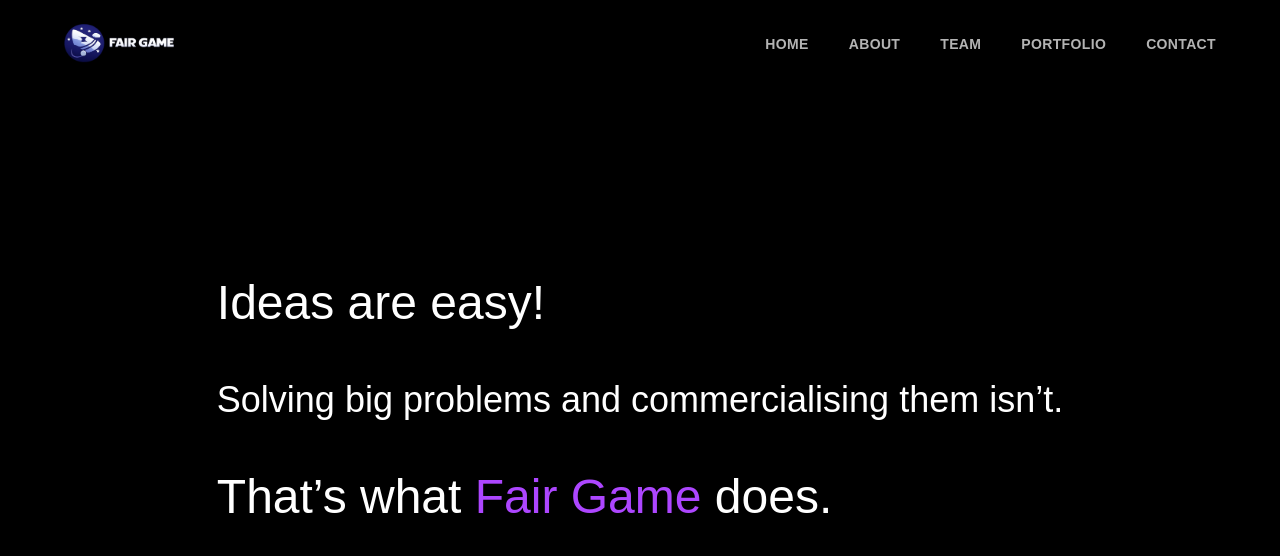
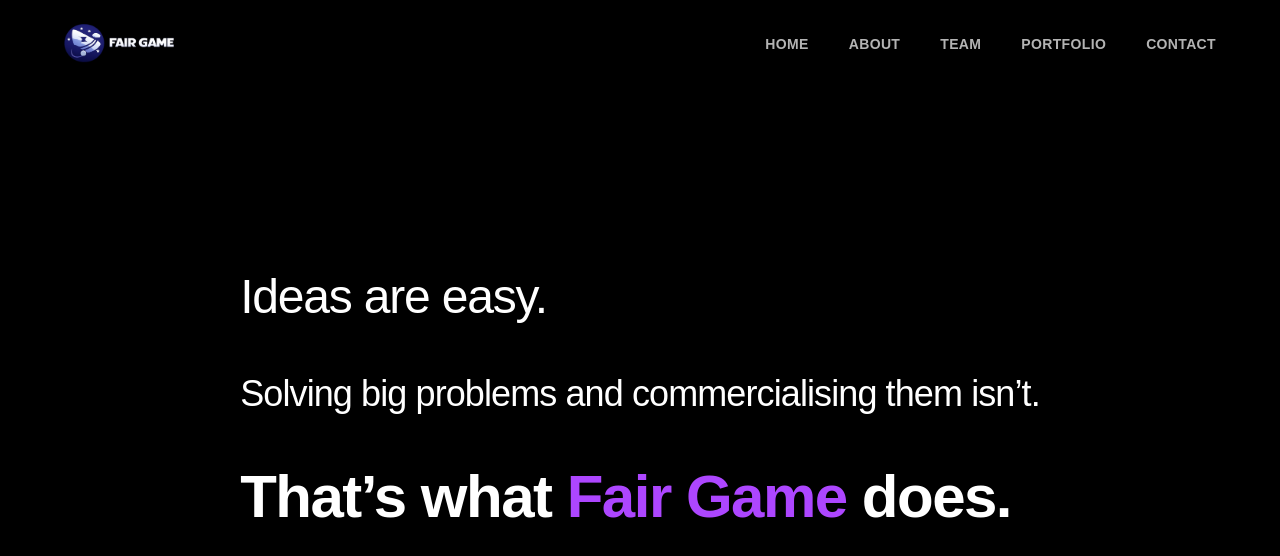
Before and after one commit to olha-kutova-foundprotect/fair-game, a Next.js app: page /home in a window 1280 px wide. Shown: the top 556 px of the page. Built offline with nearby package versions, Linux system fonts and the light colour scheme.

Commit message:
initiate project, set up main pages

```diff
--- a/src/app/home/page.tsx
+++ b/src/app/home/page.tsx
@@ -2,41 +2,67 @@
 
 import { motion } from 'framer-motion';
 
+const drop = {
+  hidden: {
+    opacity: 0,
+    y: -60,
+  },
+  visible: (delay = 0) => ({
+    opacity: 1,
+    y: 0,
+    transition: {
+      duration: 0.9,
+      delay,
+      ease: [0.25, 0.8, 0.25, 1], // heavy but smooth
+    },
+  }),
+};
+
 export default function Home() {
   return (
     <main>
-      <section className="min-h-screen pt-0 bg-black text-white flex items-center">
+      <section className="min-h-screen bg-black text-white flex items-center">
         <div className="max-w-5xl mx-auto px-6 space-y-10 md:space-y-12">
           {/* Line 1 */}
           <motion.h1
-            initial={{ opacity: 0, y: 20 }}
-            animate={{ opacity: 1, y: 0 }}
-            transition={{ duration: 1, ease: 'easeOut' }}
-            className="text-3xl sm:text-4xl md:text-5xl font-light"
+            variants={drop}
+            initial="hidden"
+            animate="visible"
+            custom={0}
+            className="text-3xl sm:text-4xl md:text-5xl font-medium tracking-tight"
           >
-            Ideas are easy!
+            Ideas are easy.
           </motion.h1>
 
           {/* Line 2 */}
           <motion.p
-            initial={{ opacity: 0, y: 20 }}
-            animate={{ opacity: 1, y: 0 }}
-            transition={{ duration: 1, delay: 1.2, ease: 'easeOut' }}
-            className="text-2xl sm:text-3xl md:text-4xl font-light leading-snug"
+            variants={drop}
+            initial="hidden"
+            animate="visible"
+            custom={0.9}
+            className="text-2xl sm:text-3xl md:text-4xl font-medium leading-snug tracking-tight"
           >
             Solving big problems and commercialising them isn’t.
           </motion.p>
 
-          {/* Line 3 */}
+          {/* Line 3 — decisive scale-down */}
           <motion.p
-            initial={{ opacity: 0, y: 20 }}
-            animate={{ opacity: 1, y: 0 }}
-            transition={{ duration: 1, delay: 2.6, ease: 'easeOut' }}
-            className="text-2xl sm:text-4xl md:text-5xl font-light"
+            initial={{ opacity: 0, y: -120, scale: 2 }}
+            animate={{ opacity: 1, y: 0, scale: 1 }}
+            transition={{
+              delay: 1.8,
+              duration: 1.3,
+              ease: [0.22, 0.61, 0.36, 1],
+            }}
+            className="text-5xl md:text-6xl font-semibold tracking-tight"
           >
             That’s what{' '}
-            <span className="text-purple-500 font-normal">Fair Game</span> does.
+            <span className="text-purple-500 font-bold">
+    Fair Game
+  </span>{' '}
+            does.
           </motion.p>
+
         </div>
       </section>
     </main>
```
